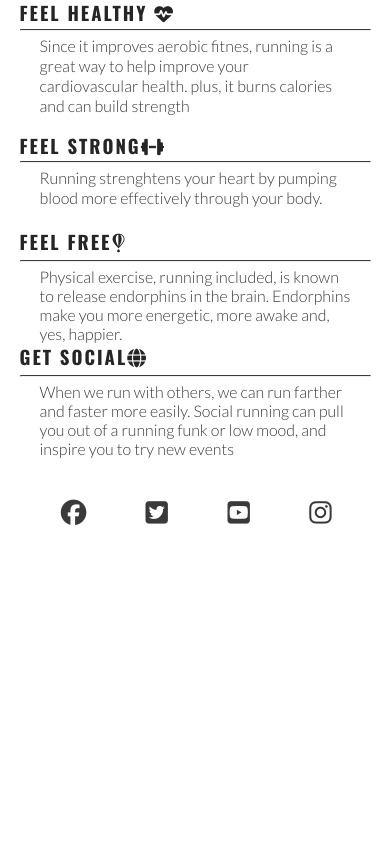
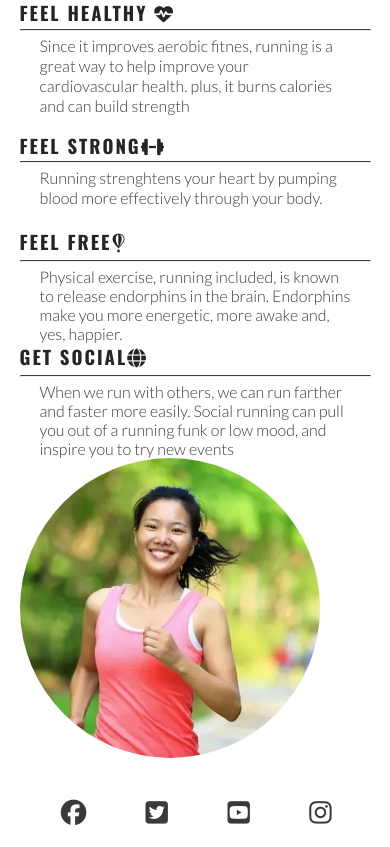
Before and after one commit to moranjohn-95/love-running, a plain HTML site: page index.html in a window 390 px wide. Shown: the part 882-1729 px from the top of the page. Before the commit the page ends 1429 px from the top, so only its background shows below. Drawn offline with nearby package versions, Linux system fonts and the light colour scheme.

Commit message:
make image responsive on mobile

```diff
--- a/assets/css/styles.css
+++ b/assets/css/styles.css
@@ -141,6 +141,23 @@ main {
     margin: 5px 0;
 }
 
+#circle-cover-bg {
+    background: url("../images/reasons-image.webp") no-repeat top center/cover;
+    height: 90vw;
+    width: 90vw;
+    margin-bottom: 20px;
+    /* Make the square image into a circle */
+    border-radius: 50%;
+    max-width: 300px;
+    max-height: 300px;
+}
+
+#benifits-image {
+    display: flex;
+    align-items: center;
+    justify-content: center;
+}
+
 /* Footer */
 #social-networks {
     text-align: center;
--- a/index.html
+++ b/index.html
@@ -77,6 +77,9 @@
               Social running can pull you out of a running funk or low mood, and inspire you to try new events </p>
           </div>
          </div>
+         <div id="benefits-image">
+         <div id="circle-cover-bg"></div>
+         </div>
         </div>
       </section>
     </main>
```
Also changed, not shown: assets/images/reasons-image.webp (added).
